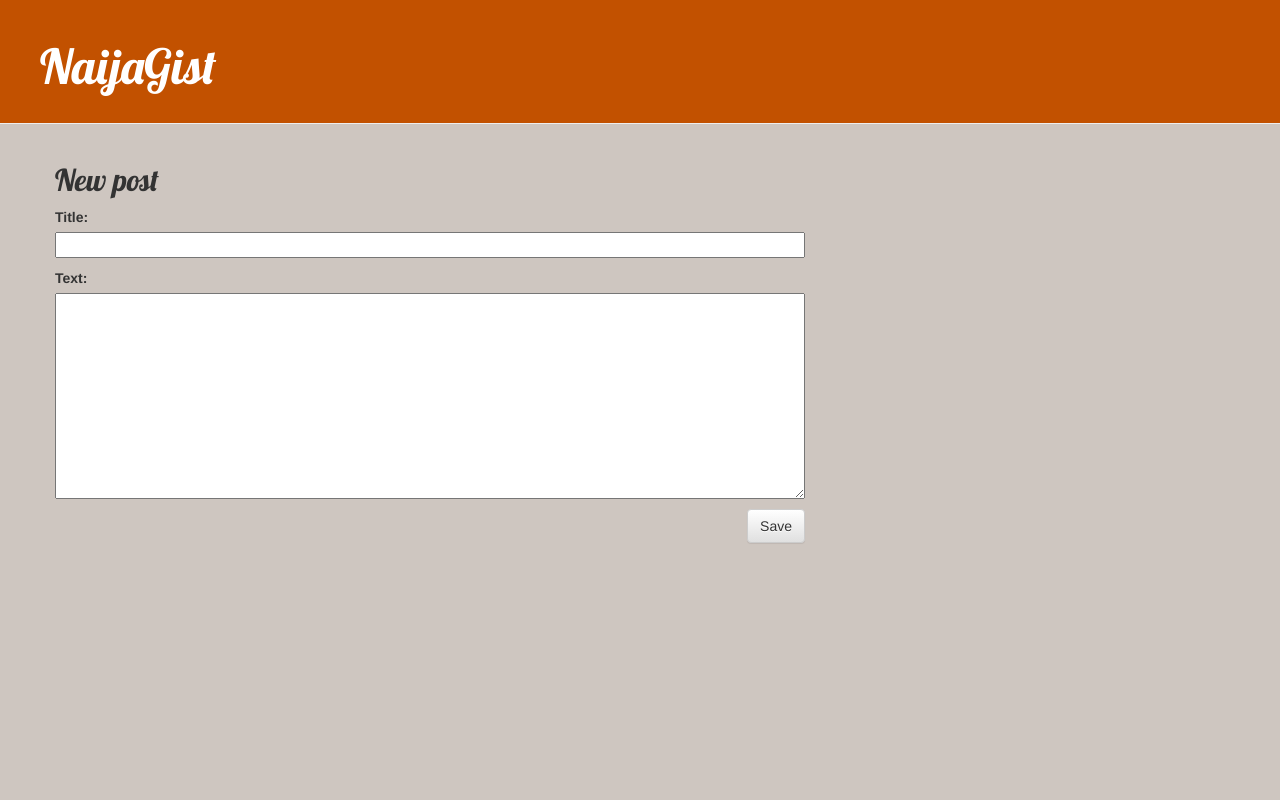
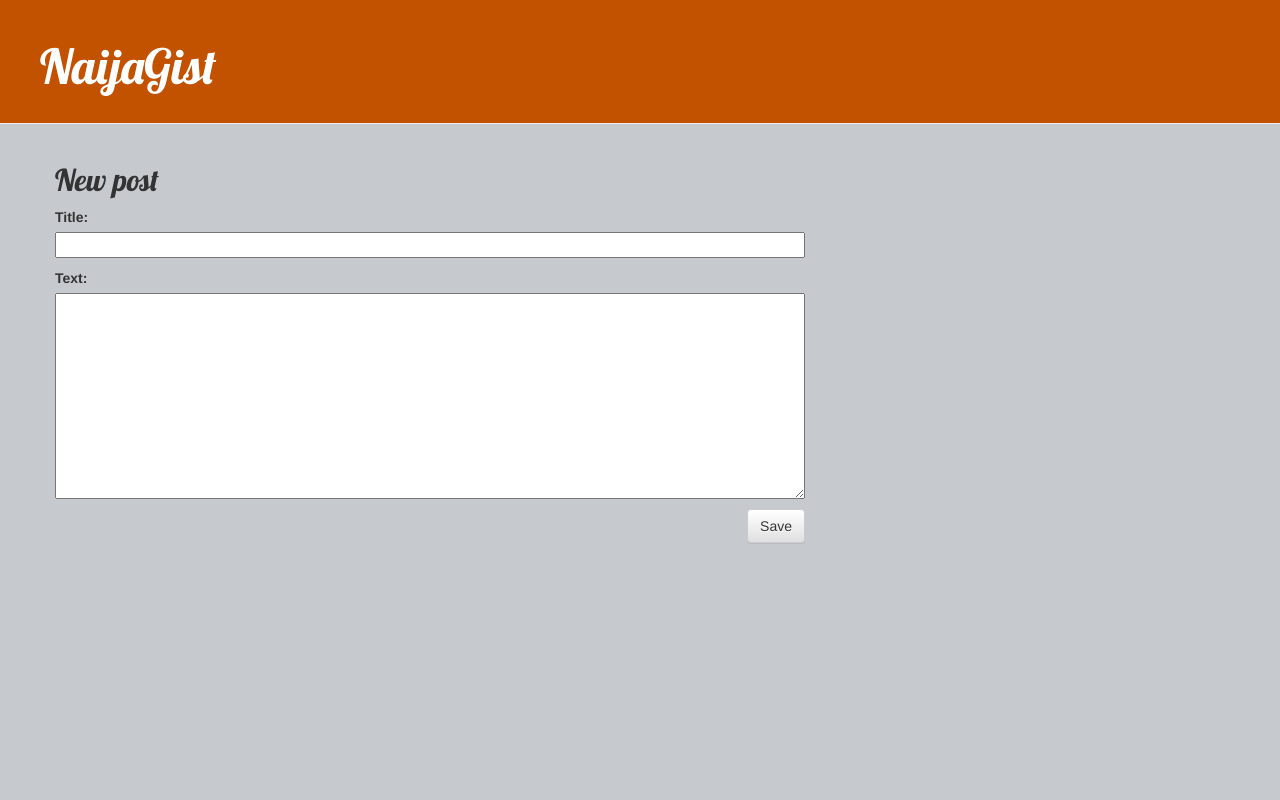
Before and after one commit to Chimaobi1122/my-first-blog, a Django app: page /post/new/ in a window 1280 px wide. Run offline with Django 3.2, Linux system fonts and the light colour scheme; some libraries are stand-ins or nearby versions.

Commit message:
Changed body background of the blog site

```diff
--- a/blog/static/css/blog.css
+++ b/blog/static/css/blog.css
@@ -1,5 +1,5 @@
 body{
-    background-color: rgb(206, 198, 192);
+    background-color: rgb(198, 202, 207);
 }
 .page-header {
     background-color: #C25100;
@@ -15,6 +15,7 @@ body{
 
 .content {
     margin-left: 40px;
+
 }
 
 h1, h2, h3, h4 {
@@ -23,6 +24,7 @@ h1, h2, h3, h4 {
 
 .date {
     color: #828282;
+    font-size: 15px;
 }
 
 .save {
```
